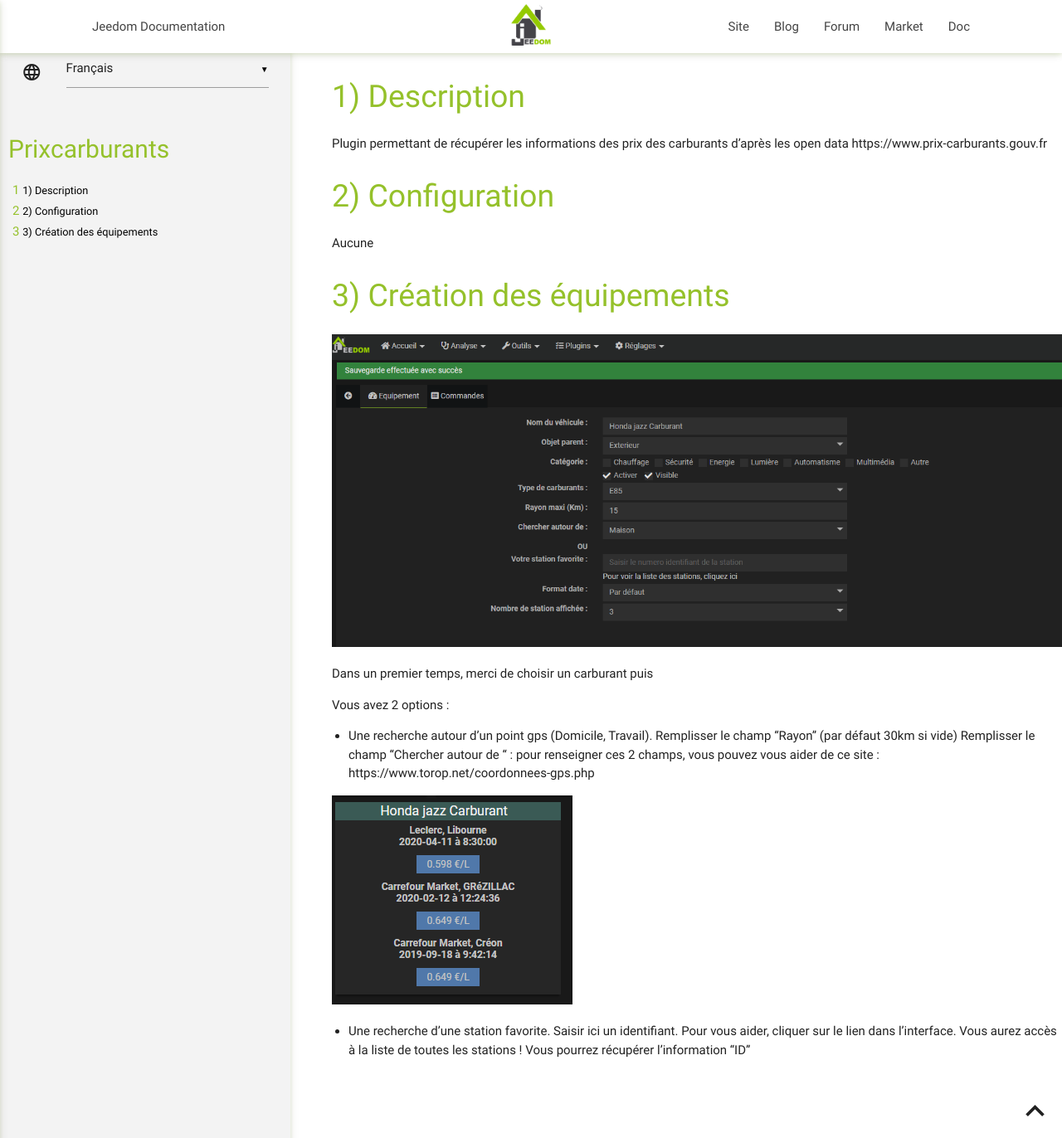
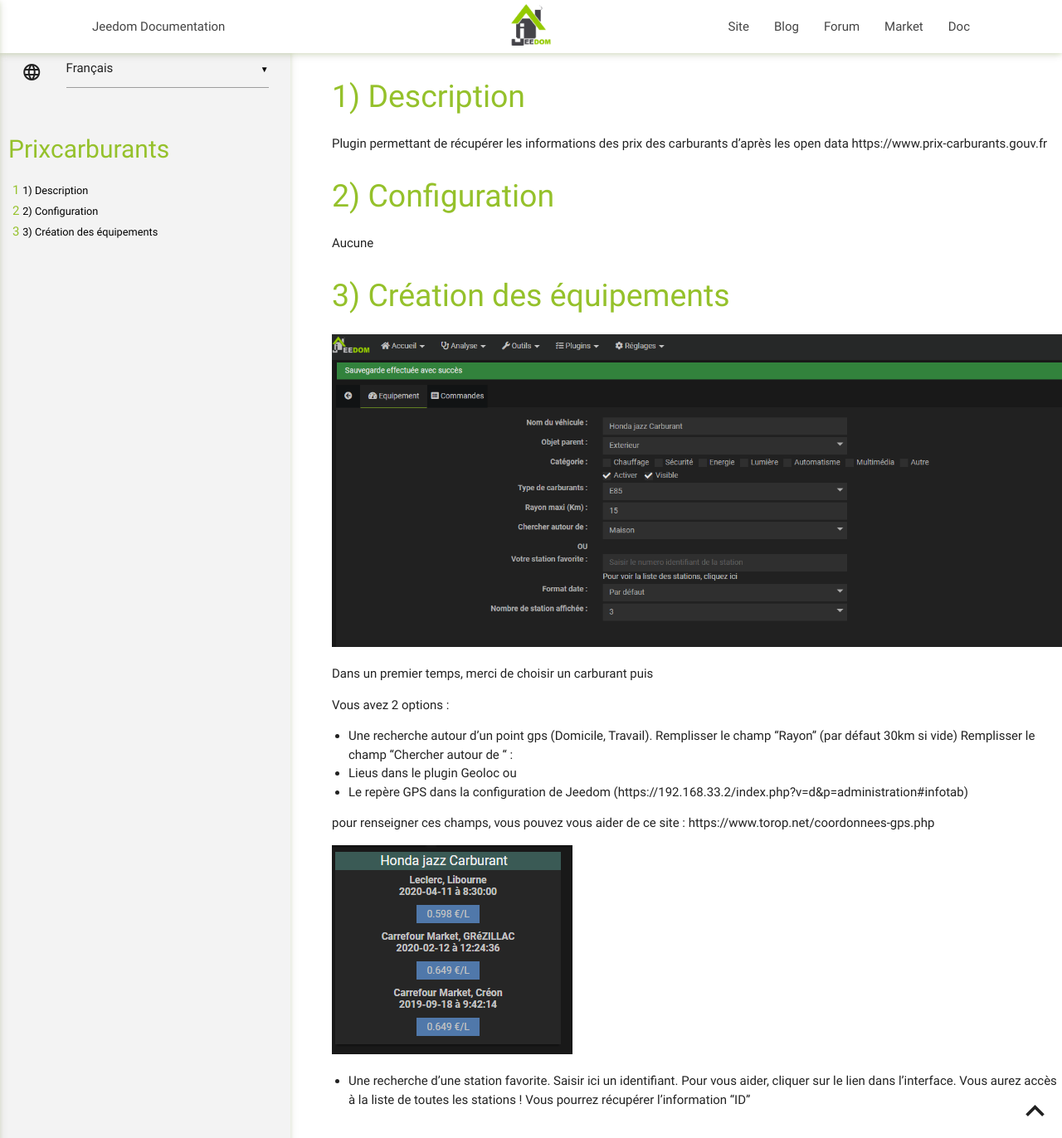
Before and after one commit to floman321/prixcarburants, a Jekyll site: the page built from docs/fr_FR/index.md, in a window 1280 px wide and 1372 px high. Shown: the whole window at 83% size. Built offline with Jekyll 4.4.1, drawn with Linux system fonts in a browser that asks for light colours; our own code applies the rules of GitHub Pages for plain Markdown files.

Commit message:
Update index.md

```diff
--- a/docs/fr_FR/index.md
+++ b/docs/fr_FR/index.md
@@ -17,7 +17,12 @@
 - Une recherche autour d'un point gps (Domicile, Travail).
 Remplisser le champ "Rayon" (par défaut 30km si vide)
 Remplisser le champ "Chercher autour de " :
-pour renseigner ces 2 champs, vous pouvez vous aider de ce site : https://www.torop.net/coordonnees-gps.php
+- Lieus dans le plugin Geoloc
+ou
+- Le repère GPS dans la configuration de Jeedom
+(https://192.168.33.2/index.php?v=d&p=administration#infotab)
+
+pour renseigner ces champs, vous pouvez vous aider de ce site : https://www.torop.net/coordonnees-gps.php
 
 ![image](https://github.com/floman321/prixcarburants/blob/master/docs/fr_FR/Capture2.PNG?raw=true)
 
```
